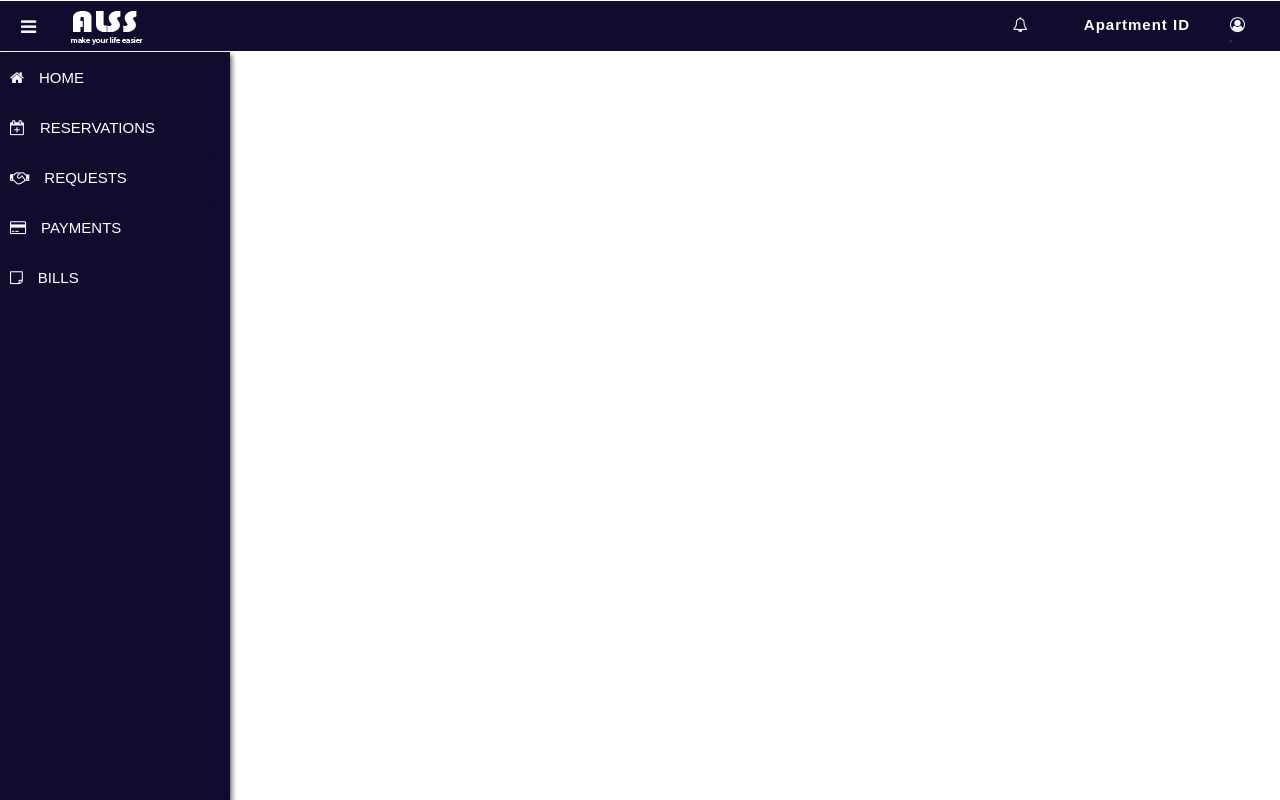
After one commit to Roni-Boiz/project-demo, a PHP site: page /Y2GP_ALSS_new/app/views/slidenav.php in a window 1280 px wide. The commit adds this page. Run offline with PHP 8.4, Linux system fonts and the light colour scheme.

Commit message:
viewprofile+slidenav

```diff
--- a/Y2GP_ALSS_new/app/controllers/homeController.php
+++ b/Y2GP_ALSS_new/app/controllers/homeController.php
@@ -32,6 +32,12 @@ class homeController extends controller{
         $result=$this->view->users = $this->model->readLogin($username, $password);
         $result ? $this->view->render('userView') : $this->view->render('loginView');
     }
+    // view profile resident
+    public function viewProfile(){
+        $this->loadModel('profileModel');
+        $this->view->users = $this->model->readTable();
+        $this->view->render('profileView');
+    }
 
     public function test(){
         $this->view->render('testView');
--- a/Y2GP_ALSS_new/app/core/controller.php
+++ b/Y2GP_ALSS_new/app/core/controller.php
@@ -3,7 +3,7 @@
 class controller{
 
     function __construct(){
-        // parent::__construct();
+        //parent::__construct();
         require 'view.php';
         $this->view = new view();
     }
@@ -17,7 +17,4 @@ class controller{
 
     }
 
-    // public function changeController($controllerName){
-    //     parent::changeController($controllerName);
-    // }
 }
--- a/Y2GP_ALSS_new/app/core/database.php
+++ b/Y2GP_ALSS_new/app/core/database.php
@@ -3,7 +3,7 @@
 $servername = "localhost";
 $username = "root";
 $password = "";
-$dbname = "y2gp_alss";
+$dbname = "alsstestG29";
 
 // Create connection
 $conn = new mysqli($servername, $username, $password, $dbname);
--- /dev/null
+++ b/Y2GP_ALSS_new/app/views/slidenav.php
@@ -0,0 +1,72 @@
+
+<!DOCTYPE html>
+<html lang="en">
+<head>
+    <meta charset="UTF-8">
+    <meta name="viewport" content="width=device-width, initial-scale=1.0">
+    <link rel="stylesheet" href="../../public/css/slidenav.css">
+    <link rel="stylesheet" href="https://cdnjs.cloudflare.com/ajax/libs/font-awesome/4.7.0/css/font-awesome.min.css">
+    <title></title>
+    <script>
+        function fun() {
+            if(document.getElementById("show").style.display == "none"){
+                document.getElementById("show").style.display = "block";
+            }else{
+                document.getElementById("show").style.display = "none";
+            }
+        }
+    </script>
+</head>
+<body>
+    <header>
+        <nav>
+            <div class="logo">
+                <button onclick = "fun()" id = "btn">
+                    <i class="fa fa-bars fa-lg" aria-hidden="true"></i>
+                </button>
+                <img src="../../public/img/alss1.png"/>
+            </div>
+            <ul>
+               <li class="dropdown"><a href="#"><i class="fa fa-user-circle-o" aria-hidden="true"></i></a><span>&rsaquo;</span>
+                    <ul>
+                        <li><a href="#"><i class="fa fa-user"></i>Profile</a></li>
+                        <li><a href="#"><i class="fa fa-sign-out" aria-hidden="true"></i>Logout</a></li>
+                    </ul>
+                <li><a href="#">Apartment ID</a></li>
+                 <li><a href="#"><i class="fa fa-bell-o" aria-hidden="true"></i></a></li>
+                </li>
+            </ul>
+        </nav>
+      </header>
+    <div id = "show">
+    <div class="slide">
+        <nav>
+            <ul>
+                <li ><a href="#"><i class="fa fa-home"></i>HOME</a></li>
+                <li class="dropdown"><a href="#"><i class="fa fa-calendar-plus-o" aria-hidden="true"></i>RESERVATIONS </a><span>&rsaquo;</span>
+                <ul>
+                    <li><a href="#">YOUR RESERVATIONS</a></li>
+                    <li><a href="#">PARKING SLOT</a></li>
+                    <li><a href="#">FITNESS CENTRE</a></li>
+                    <li><a href="#">HALL</a></li>
+                    <li><a href="#">TREATMENT ROOM</a></li>
+                </ul>
+                </li>
+                <li class="dropdown"><a href="#"><i class="fa fa-handshake-o" aria-hidden="true"></i>REQUESTS</a><span>&rsaquo;</span>
+                <ul>
+                    <li><a href="#">YOUR REQUESTS</a></li>
+                    <li><a href="#">TECHNICAL AND MAINTENANCE</a> </li>
+                    <li><a href="#">LAUNDRY</a></li>
+                    <li><a href="#">VISITOR APPROVAl</a></li>
+                </ul>
+                </li>
+                <li><a href="#"><i class="fa fa-credit-card" aria-hidden="true"></i>PAYMENTS</a></li>
+                <li><a href="#"><i class="fa fa-sticky-note-o" aria-hidden="true"></i>BILLS</a></li>
+            </ul>
+        </nav>
+    </div>
+</div>
+   <div class="content">
+
+</body>
+</html>
--- /dev/null
+++ b/Y2GP_ALSS_new/public/css/slidenav.css
@@ -0,0 +1,160 @@
+*{
+    margin:0;
+    padding: 0;
+    box-sizing: border-box;
+    font:Calibri, sans-serif;
+}
+.slide nav{
+    margin-top:52px;
+    width: 230px;
+    position: absolute;
+    top: 0;
+    bottom: 0;
+    background: #110b2e;
+    border: 10px;
+    box-shadow: 2px 3px 5px rgb(105, 105, 105);
+}
+.slide nav ul{
+    position: relative;
+    list-style-type: none;
+}
+
+.slide nav ul li a{
+    display: flex;
+    align-items: center;
+    font-family: arial;
+    font-size: 15px;
+    text-decoration: none;
+    padding: 10px 0;
+    height: 50px;
+    color: white;
+    transition: 0.5s ease;
+}
+.slide nav ul li a:hover{
+    background-color: rgb(138, 138, 138);
+}
+.slide nav ul ul{
+    display: none;
+    position: absolute;
+    left: 235px;
+    width: 230px;
+    top:0;
+    background: #211a49;
+    box-shadow: 2px 3px 5px rgb(105, 105, 105);
+}
+.slide nav ul span{
+    position: absolute;
+    right: 20px;
+    font-size: 5px;
+}
+.slide nav ul .dropdown{
+    position: relative;
+    padding: 0 10px;
+}
+.slide nav ul li{
+    position: relative;
+    padding-left: 10px;
+}
+.slide nav ul .dropdown:hover ul{
+    display: initial;
+}
+.content{
+    width: 100%;
+    grid-column-start: 2;
+    display: grid;
+    grid-template-columns: 235px 1fr 1fr ;
+}
+/* header new */
+header{
+    font-weight:5px;
+    font-size: 20px;
+    background-color: #110b2e;
+    height: 50px;
+    color: white;
+}
+/* .logo img {
+    width: 60px;
+    height: 60px;
+    object-fit: cover;
+    float: left;
+    margin-top: -5px;
+} */
+.logo i{
+    float: left;
+    margin: 15px;
+}
+header nav{
+    margin: 1px;
+    width: 100%;
+    display:grid;
+    grid-template-columns: 1fr 1fr 200px;
+}
+header nav ul {
+    grid-column: 3/span 4;
+}
+header nav ul li {
+    list-style: none;
+    display: inline-block;
+    padding: 10px 20px;
+    float: right;
+}
+header nav ul li a {
+    display: block;
+    text-decoration: none;
+    letter-spacing: 1px;
+    font-weight: 600;
+    margin: 5px 0;
+    font-family: arial;
+    font-size: 15px;
+    color: rgb(255, 255, 255);
+}
+header nav ul li a:hover{
+    font-weight:bold;
+}
+.logo h4{
+    font-family:fantasy;
+}
+.logo button{
+    background-color: #110b2e;
+    border: 0;
+    margin: 5px;
+}
+header nav .logo img{
+    object-fit: cover;
+}
+header nav ul ul{
+    display: none;
+    position: absolute;
+    width: 130px;
+    background: #211a49;
+}
+header nav ul .dropdown:hover ul{
+    display: initial;
+    top:50px;
+    right: 20px;
+}
+header nav ul span{
+    position: absolute;
+    font-size: 5px;
+}
+header nav ul .dropdown{
+    position:relative;
+}
+header nav ul ul li{
+    border-bottom:gray solid 1px ;
+}
+.slide i,nav i{
+    margin-right: 15px;
+    color: aliceblue;
+}
+
+
+@media(max-width:420px) {
+    /* .slide{
+        visibility: hidden;
+    } */
+    .content{
+        display:grid;
+        grid-template-columns: 250px 1fr;
+    }
+}
```
Also changed, not shown: Y2GP_ALSS_new/app/models/profileModel.php (added, +17 -0 lines), Y2GP_ALSS_new/app/views/profileView.php (added, +63 -0 lines), Y2GP_ALSS_new/public/css/style.css (+69 -0 lines), Y2GP_ALSS_new/public/.htaccess.
